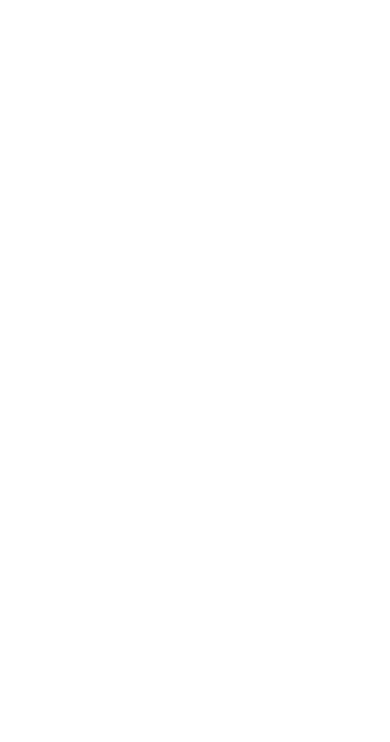
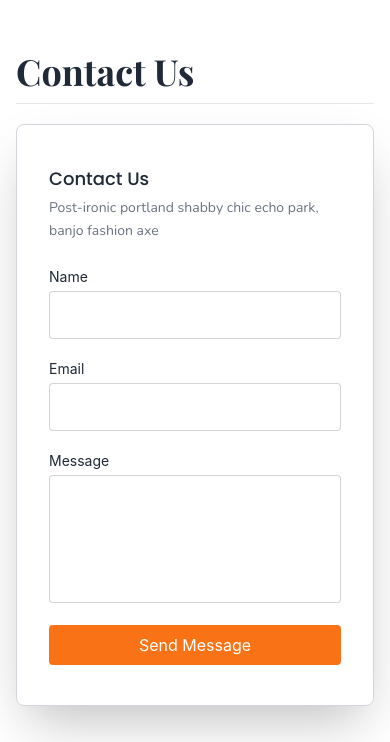
Before and after one commit to arminsultana05/library-management-project, a React (Create React App) app: page / in a window 390 px wide. Shown: the part 8109-8851 px from the top of the page. Before the commit the page ends 8144 px from the top, so only its background shows below. Built offline with nearby package versions, Linux system fonts and the light colour scheme; a web font is replaced by a local one.

Commit message:
contact form added

```diff
--- a/package.json
+++ b/package.json
@@ -3,6 +3,7 @@
   "version": "0.1.0",
   "private": true,
   "dependencies": {
+    "@emailjs/browser": "^3.7.0",
     "@testing-library/jest-dom": "^5.16.5",
     "@testing-library/react": "^13.3.0",
     "@testing-library/user-event": "^13.5.0",
@@ -12,6 +13,7 @@
     "react-hook-form": "^7.34.2",
     "react-router-dom": "^6.3.0",
     "react-scripts": "5.0.1",
+    "sweetalert2": "^11.4.32",
     "web-vitals": "^2.1.4"
   },
   "scripts": {
--- a/src/Components/AboutUs/AboutUs.js
+++ b/src/Components/AboutUs/AboutUs.js
@@ -3,7 +3,7 @@ import photo from '../../assets/images/about.png'
 
 const AboutUs = () => {
     return (
-        <div className='mid-container'>
+        <div className='mid-container' id='about'>
              <h1 className='text-4xl font-bold border-b-[1px] pb-3   mt-20'>About Us</h1>
             <div class="hero mt-20 ">
                 <div class="hero-content flex-col lg:flex-row-reverse">
--- a/src/Components/Banner/AllBooks/AllBooks.js
+++ b/src/Components/Banner/AllBooks/AllBooks.js
@@ -22,7 +22,7 @@ const AllBooks = () => {
     })
 
     return (
-        <div className='mid-container mt-36'>
+        <div className='mid-container mt-36' id='book'>
             <h1 className='text-4xl font-bold border-b-[1px] pb-3 mb-5'>All Books</h1>
             <div className="grid lg:grid-cols-4 mt-16 md:grid-cols-2 gap-4">
             {
--- /dev/null
+++ b/src/Components/Contact/Contact.js
@@ -0,0 +1,87 @@
+import React from 'react';
+import img from "../../assets/images/animation_500_l6988a4t.gif"
+import { useRef } from 'react';
+import emailjs from '@emailjs/browser';
+import Swal from 'sweetalert2'
+
+
+const Contact = () => {
+    const form = useRef();
+
+    const sendEmail = (e) => {
+        e.preventDefault();
+
+        emailjs.sendForm('service_jekdk7m', 'template_qa1bryi', form.current, 'WGyggDUCVnY_3-3yG')
+            .then((result) => {
+                console.log(result.text);
+                Swal.fire({
+                    position: 'top-end',
+                    icon: 'success',
+                    title: 'Your email has been sent successfully',
+                    showConfirmButton: false,
+                    timer: 1500
+                  })
+
+
+            }, (error) => {
+                console.log(error.text);
+            });
+        if (emailjs.sendForm) {
+            e.target.user_name.value = '';
+            e.target.user_email.value = '';
+            e.target.message.value = '';
+
+        }
+    };
+
+    return (
+
+
+        <section className="mid-container" id='contact'>
+               <h1 className='text-4xl font-bold border-b-[1px] pb-3 mb-5'>Contact Us</h1>
+
+
+            <div className="flex md:flex-nowrap flex-wrap lg:mt-12 mb-5">
+                <div className='md:block hidden'>
+                    <img src={img} alt="" />
+                </div>
+
+                <div className=" py-10 px-8 lg:w-2/4 md:w-1/2 flex flex-col md:ml-auto w-full md:py-8  md:mt-0 border border-gray-300 rounded-lg shadow-2xl">
+                    <h2 className=" text-lg mb-1 font-medium title-font">Contact Us</h2>
+                    <p className="leading-relaxed mb-5 text-sm text-gray-500">Post-ironic portland shabby chic echo park, banjo fashion axe</p>
+                    <form ref={form} onSubmit={sendEmail} >
+
+
+                        <div className=" p mb-4">
+                            <label for="name" className="leading-7 text-sm ">Name</label>
+                            <input type="text" id="name" name="user_name" className="w-full rounded input input-bordered focus:border-indigo-500 focus:ring-2 focus:ring-indigo-200 duration-500 ease-in-out focus:outline-none" />
+                        </div>
+                        <div className="relative mb-4">
+                            <label for="email" className="leading-7 text-sm">Email</label>
+                            <input type="email" id="email" name="user_email" className="w-full rounded input input-bordered focus:border-indigo-500 focus:ring-2 focus:ring-indigo-200 duration-500 focus:outline-none" />
+                        </div>
+                        <div className="relative mb-4">
+                            <label for="message" className="leading-7 text-sm">Message</label>
+                            <textarea id="message" name="message" className="w-full rounded input input-bordered focus:border-indigo-500 focus:ring-2 focus:ring-indigo-200 h-32 text-base outline-none py-1 px-3 resize-none leading-6 transition-colors duration-200 ease-in-out focus:outline-none" defaultValue={""} />
+                        </div>
+
+                        <input className="text-white bg-orange-500 border-0 py-2 px-6 focus:outline-none w-full rounded" type="submit" value="Send Message" />
+
+                        {/* <button className="text-white btn btn-primary border-0 py-2 px-6 focus:outline-none rounded">Send Message</button> */}
+                        {/* <p className="text-xs text-gray-500 mt-3">Chicharrones blog helvetica normcore iceland tousled brook viral artisan.</p> */}
+
+                    </form>
+                </div>
+            </div>
+
+
+
+
+
+        </section>
+
+
+    );
+};
+
+export default Contact;
--- a/src/Components/Gellery/Gellery.js
+++ b/src/Components/Gellery/Gellery.js
@@ -8,7 +8,7 @@ import blog6 from '../../assets/images/blog-6.jpg'
 
 const Gellery = () => {
     return (
-        <section className="overflow-hidden text-gray-700 mt-20 ">
+        <section className="overflow-hidden text-gray-700 mt-20 " id='gellery'>
              <h1 className='text-4xl font-bold border-b-[1px] pb-3 mb-5 mid-container'>Gellery</h1>
                 <div className="container px-5 py-2 mx-auto lg:pt-24 lg:px-32">
                     <div className="flex flex-wrap -m-1 md:-m-2">
--- a/src/Components/Review/Review.js
+++ b/src/Components/Review/Review.js
@@ -5,7 +5,7 @@ import test3 from '../../assets/images/test3.png'
 
 const Review = () => {
     return (
-        <div className='mid-container '>
+        <div className='mid-container ' id='review'>
         <h1 className='text-3xl font-semibold border-b-[1px] pb-3 mt-20'>Student Review</h1>
         <section class="text-gray-600 body-font">
             <div class="container px-5 py-24 mx-auto">
--- a/src/Pages/Home/Home.js
+++ b/src/Pages/Home/Home.js
@@ -2,6 +2,7 @@ import React from 'react';
 import AboutUs from '../../Components/AboutUs/AboutUs';
 import AllBooks from '../../Components/Banner/AllBooks/AllBooks';
 import Banner from '../../Components/Banner/Banner';
+import Contact from '../../Components/Contact/Contact';
 import Gellery from '../../Components/Gellery/Gellery';
 import Review from '../../Components/Review/Review';
 
@@ -13,6 +14,7 @@ const Home = () => {
             <AllBooks></AllBooks>
             <Gellery></Gellery>
             <Review></Review>
+            <Contact></Contact>
         </div>
     );
 };
--- a/src/Pages/Home/Shared/Header/Header.js
+++ b/src/Pages/Home/Shared/Header/Header.js
@@ -7,12 +7,12 @@ const Header = () => {
     const menueItems = <>
 
         <li><Link to='/' className='rounded-xl mr-2' >Home </Link></li>
-        <li><a className='rounded-xl mr-2' >All Books </a></li>
-        <li><a className='rounded-xl mr-2' href=''>About Us</a></li>
-        <li><a className='rounded-xl mr-2' href=''>Gellery</a></li>
-        <li><a className='rounded-xl mr-2' href=''>Review</a></li>
-        <li><a className='rounded-xl mr-2' href=''>Contact Us</a></li>
-        <li><a className='rounded-xl' href=''>Review</a></li>
+        <li><a className='rounded-xl mr-2' href='#about' >About Us </a></li>
+        <li><a className='rounded-xl mr-2' href='#book'>All Books</a></li>
+        <li><a className='rounded-xl mr-2' href='#gellery'>Gellery</a></li>
+        <li><a className='rounded-xl mr-2' href='#review'>Review</a></li>
+        <li><a className='rounded-xl mr-2' href='#contact'>Contact Us</a></li>
+
         <li><Link to='login' className='rounded-xl bg-slate-800 text-white' href=''>LogIn</Link></li>
 
 
```
Also changed, not shown: 2 other files (tests, documents, lock files or other folders).
